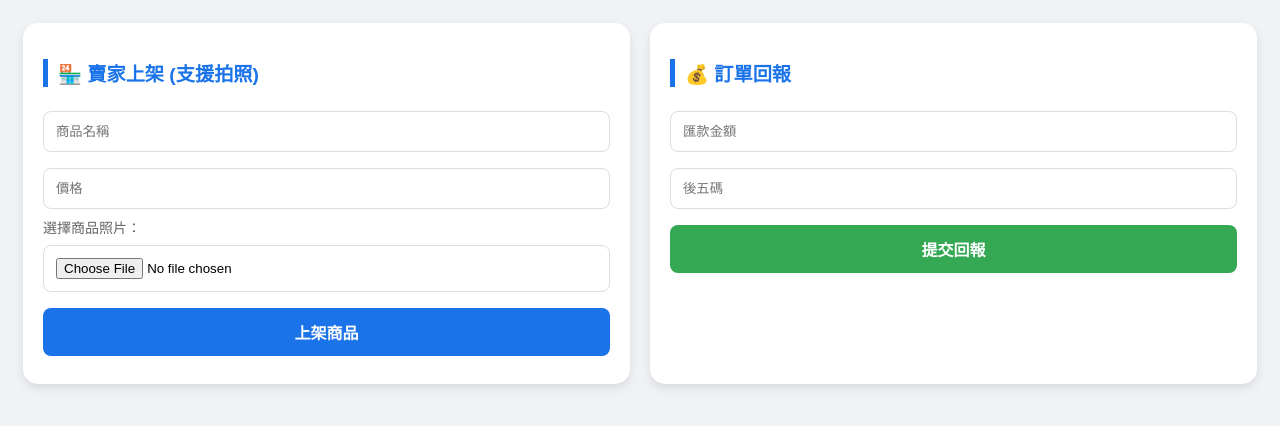
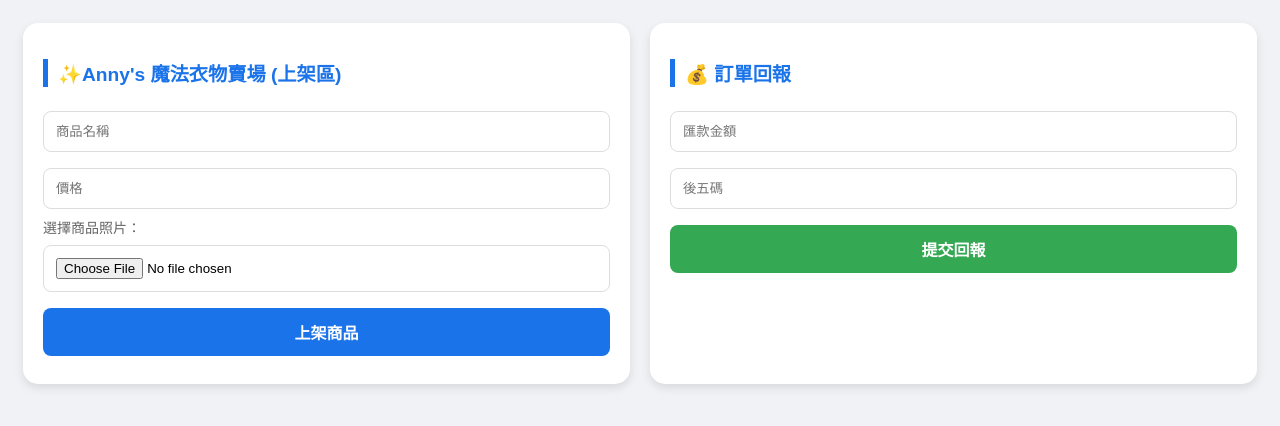
Before and after one commit to a0nny/annyshop, a plain HTML site: page index.html in a window 1280 px wide. Drawn offline with Linux system fonts and the light colour scheme.

Commit message:
Add files via upload

```diff
--- a/index.html
+++ b/index.html
@@ -2,7 +2,7 @@
 <html>
 <head>
     <meta charset="UTF-8">
-    <meta name="viewport" content="width=device-width, initial-scale=1.0"> <title>手機易用版賣場</title>
+    <meta name="viewport" content="width=device-width, initial-scale=1.0"> <title>Anny's魔法衣物賣場</title>
     <style>
         body { font-family: sans-serif; display: flex; flex-direction: column; gap: 20px; padding: 15px; background: #f0f2f5; }
         @media (min-width: 768px) { body { flex-direction: row; } } /* 電腦版才左右排 */
@@ -20,7 +20,7 @@
 <body>
 
     <div class="column">
-        <h2>🏪 賣家上架 (支援拍照)</h2>
+        <h2>✨Anny's 魔法衣物賣場 (上架區)</h2>
         <input type="text" id="pName" placeholder="商品名稱">
         <input type="number" id="pPrice" placeholder="價格">
         <label style="font-size: 14px; color: #666;">選擇商品照片：</label>
```
